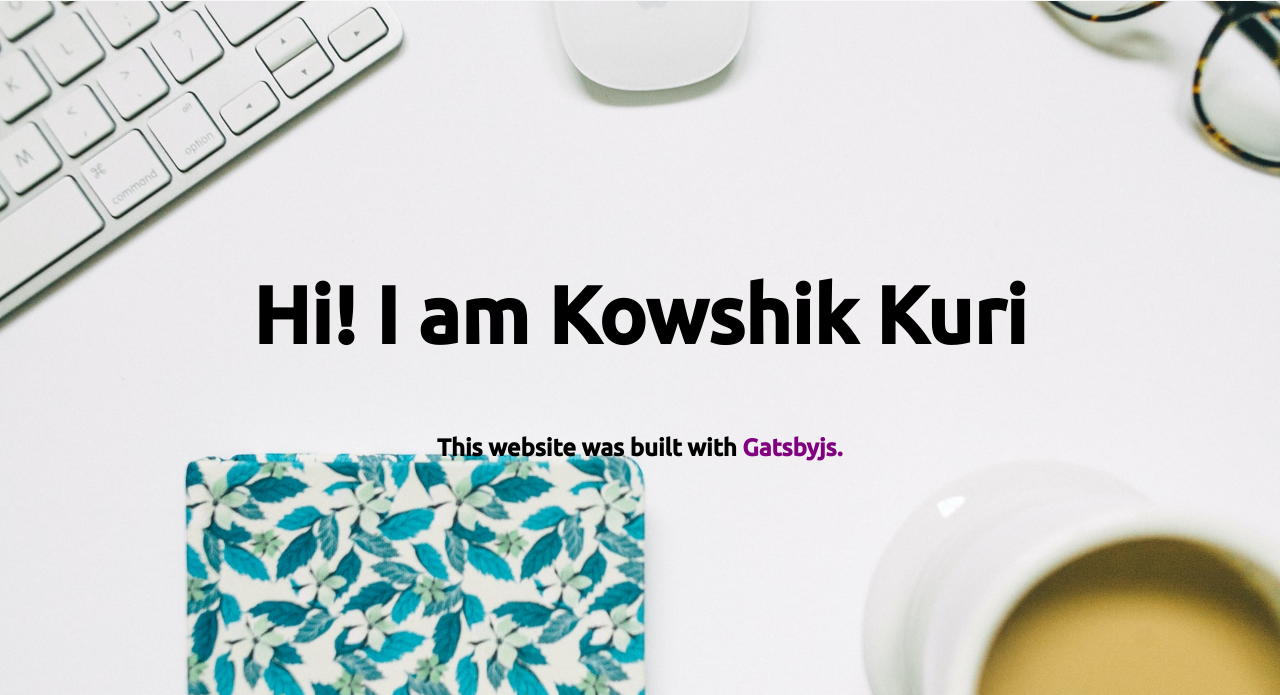
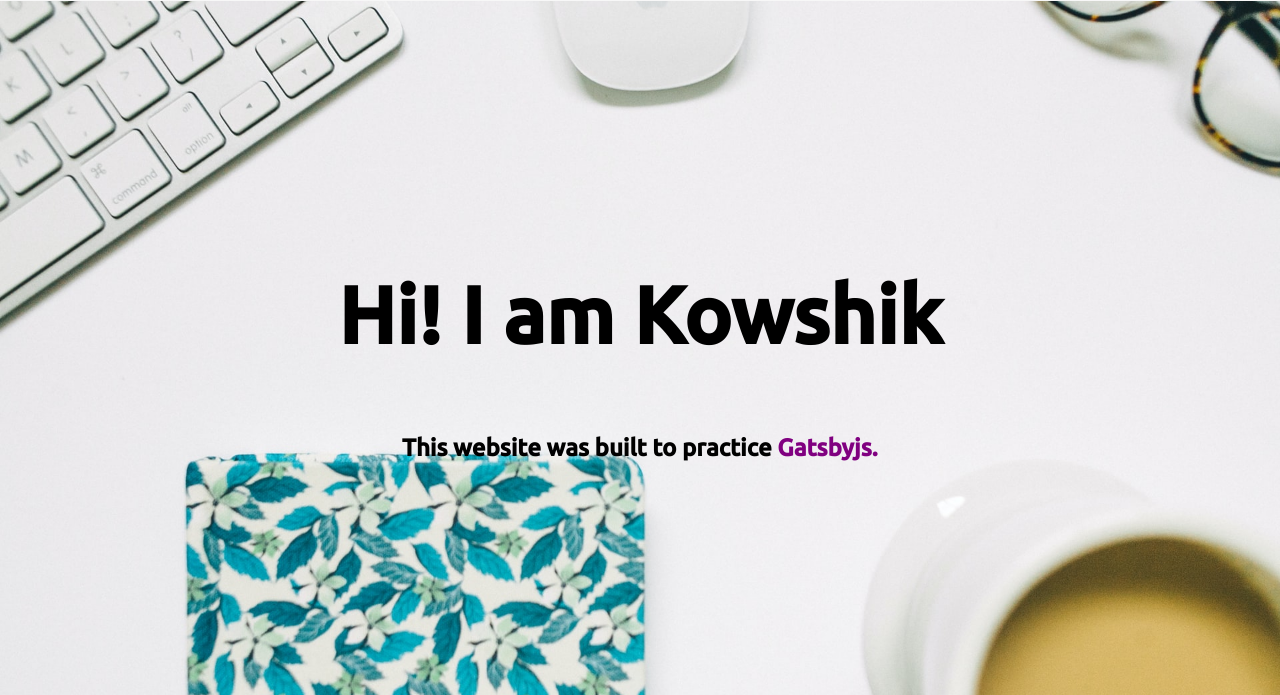
Before and after one commit to ratulkuri/proto, a Gatsby site: page / in a window 1280 px wide. Shown: the part 105-800 px from the top of the page. Built offline with nearby package versions, Linux system fonts and the light colour scheme; Gatsby itself is replaced by a stand-in of ours.

Commit message:
Changed Subtitle text of home page

```diff
--- a/src/pages/index.js
+++ b/src/pages/index.js
@@ -26,8 +26,8 @@ export default function Home() {
           <div className="col text-center">
             <div className="home-bg d-flex flex-column j-c-center a-items-center"
               style={{ minHeight: 'calc(100vh - 106px)'}}>
-              <h1 className={indexStyles.title}>Hi! I am Kowshik Kuri</h1>
-              <h2>This website was built with <span style={{ color: "purple" }}>Gatsbyjs.</span> </h2>
+              <h1 className={indexStyles.title}>Hi! I am Kowshik</h1>
+              <h2>This website was built to practice <span style={{ color: "purple" }}>Gatsbyjs.</span> </h2>
             </div>
           </div>
         </div>
```
